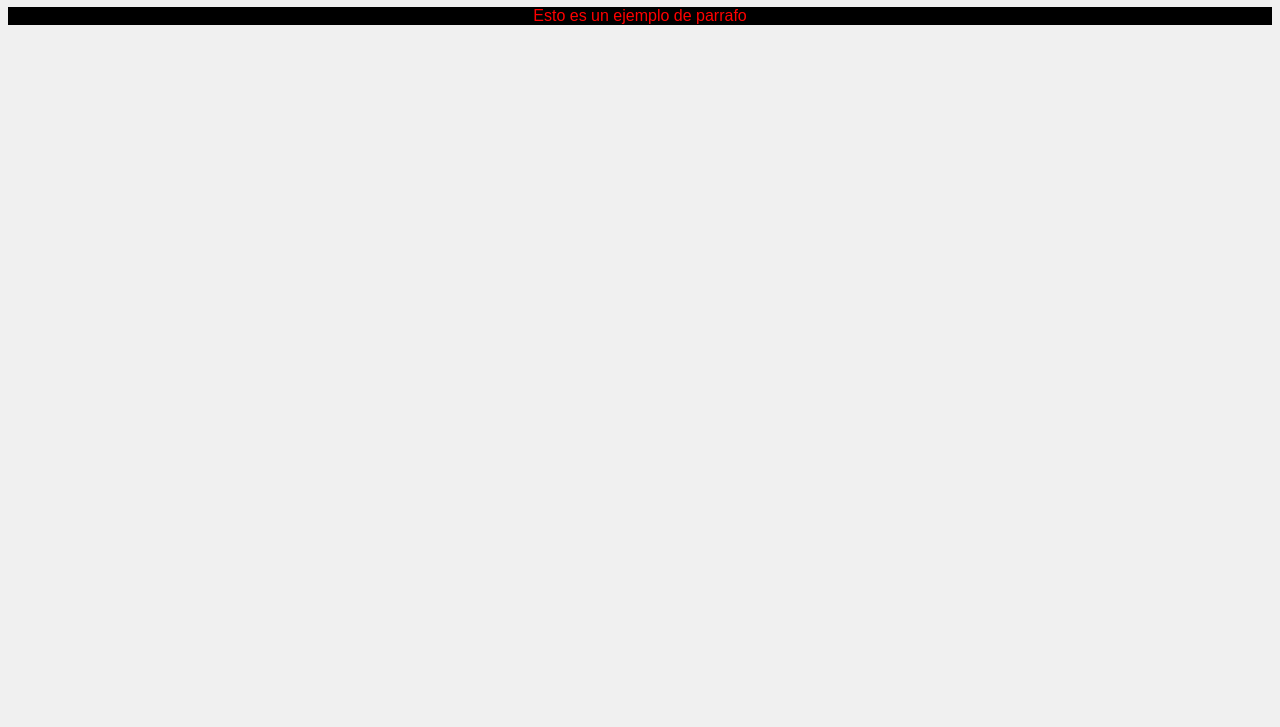
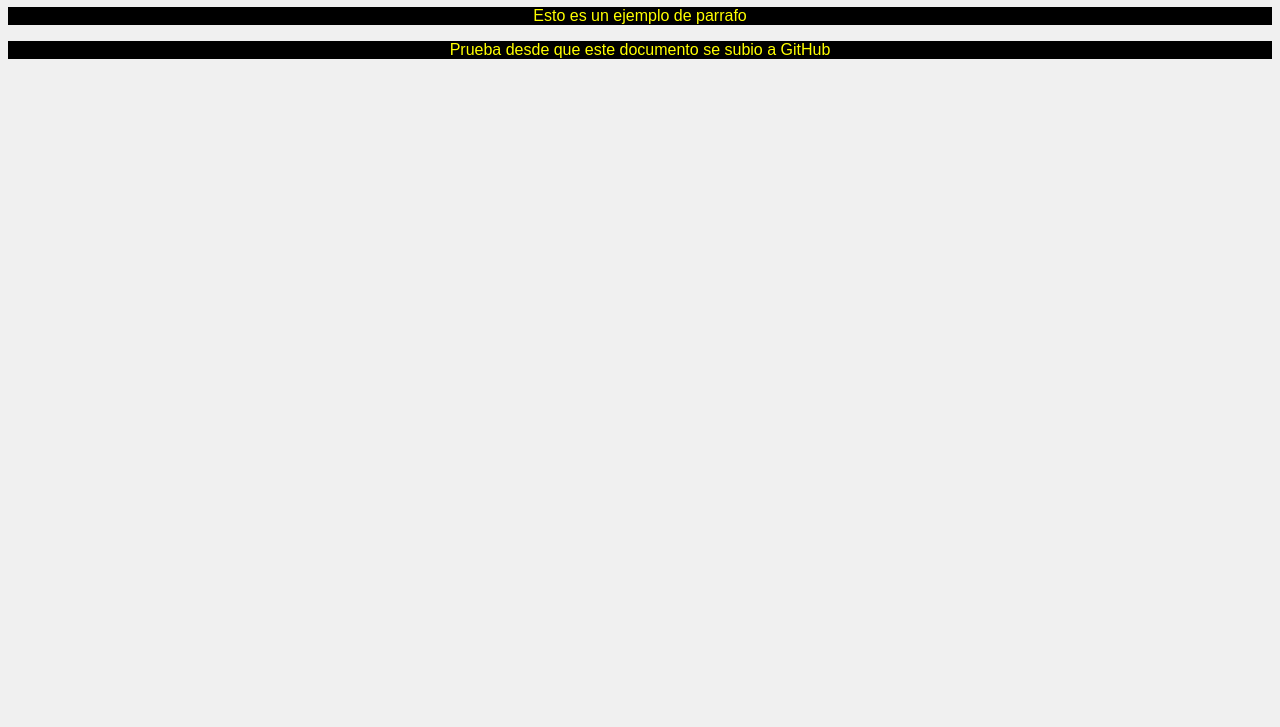
Before and after one commit to llito-arc/trabajoGitHub, a plain HTML site: page index.html in a window 1280 px wide. Shown: the part 73-800 px from the top of the page. Drawn offline with Linux system fonts and the light colour scheme; files that its build step writes are made by us from their sources.

Commit message:
PruebaGithub

```diff
--- a/estilos.css
+++ b/estilos.css
@@ -4,6 +4,6 @@ body {
     background-color: #f0f0f0; /* Se agregó un fondo claro */
 }
 p {
-    color: red;
+    color: yellow;
     background-color: black;
 }
--- a/index.html
+++ b/index.html
@@ -9,5 +9,6 @@
 <body>
     <h1>Bienvenidos a Mi Web</h1>
     <p>Esto es un ejemplo de parrafo</p>
+    <p>Prueba desde que este documento se subio a GitHub</p>
 </body>
 </html>
```
